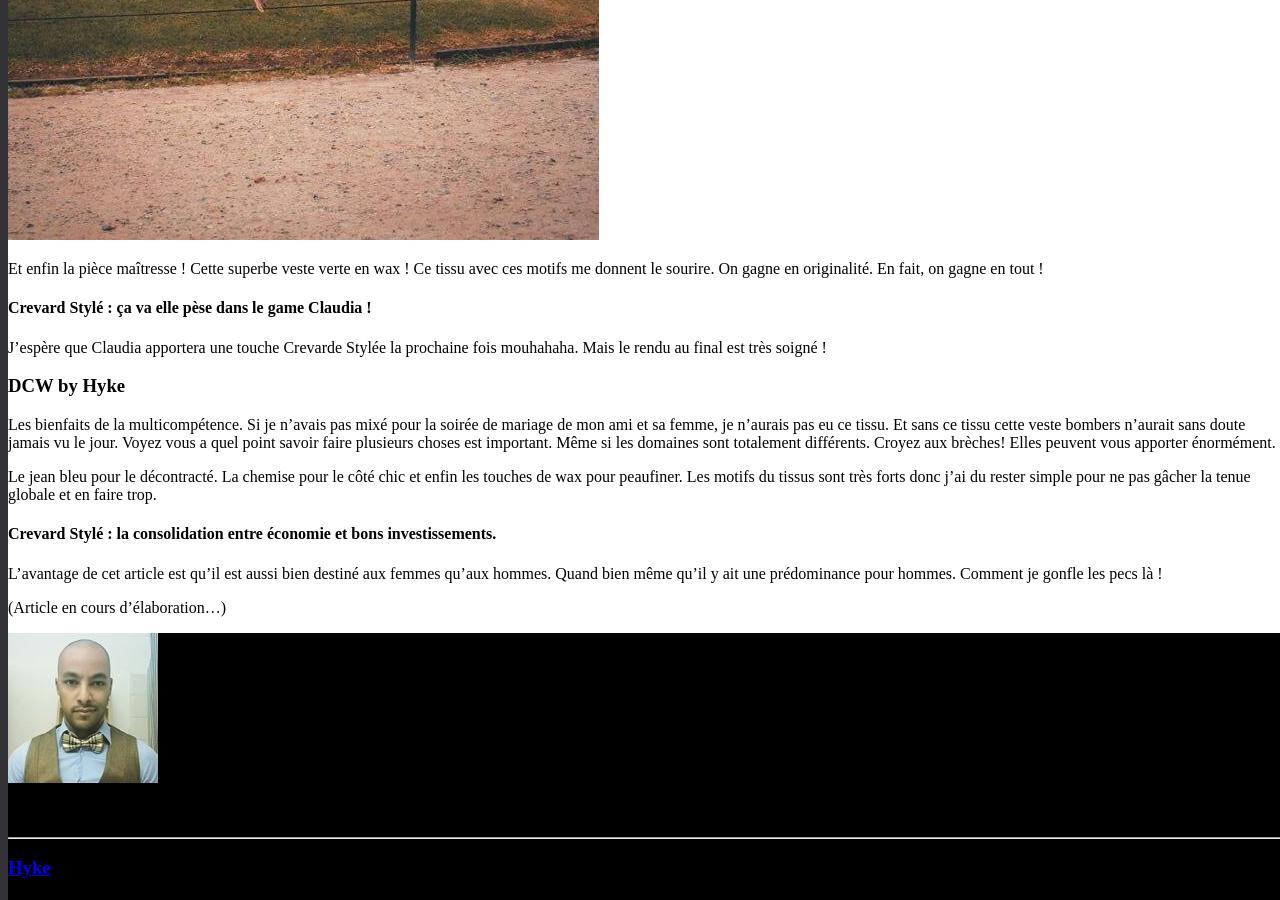
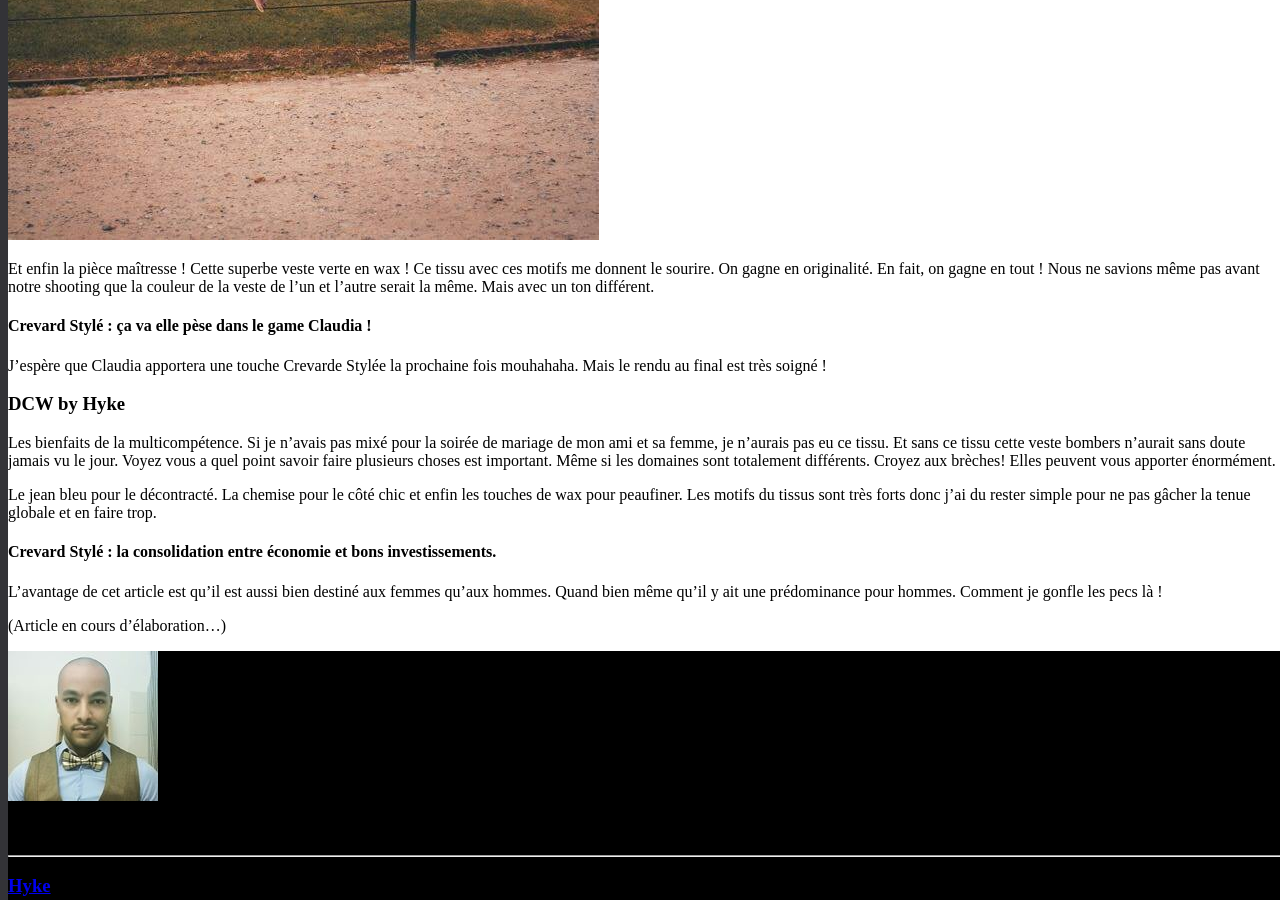
Before and after one commit to darkh2/darkh2.github.io, a Jekyll site: the page built from _posts/2018-08-26-Décontracté-Chic-&-Wax.md, in a window 1280 px wide and 900 px high, scrolled down 4358 px. Built offline with Jekyll 4.4.1, drawn with Linux system fonts in a browser that asks for light colours; comment, search, counter and statistics services are not loaded.

Commit message:
Update 2018-08-26-Décontracté-Chic-&-Wax.md

```diff
--- a/_posts/2018-08-26-Décontracté-Chic-&-Wax.md
+++ b/_posts/2018-08-26-Décontracté-Chic-&-Wax.md
@@ -34,7 +34,7 @@ En restant dans la dynamique simple et originale, la paire de sandales mettent s
 
 ![dcw_c_shoes]({{site.url}}/{{site.baseurl}}img/dcw_c_shoes.jpg)
 
-Et enfin la pièce maîtresse ! Cette superbe veste verte en wax ! Ce tissu avec ces motifs me donnent le sourire. On gagne en originalité. En fait, on gagne en tout !
+Et enfin la pièce maîtresse ! Cette superbe veste verte en wax ! Ce tissu avec ces motifs me donnent le sourire. On gagne en originalité. En fait, on gagne en tout ! Nous ne savions même pas avant notre shooting que la couleur de la veste de l'un et l'autre serait la même. Mais avec un ton différent.
 
 #### Crevard Stylé : ça va elle pèse dans le game Claudia !
 
```
